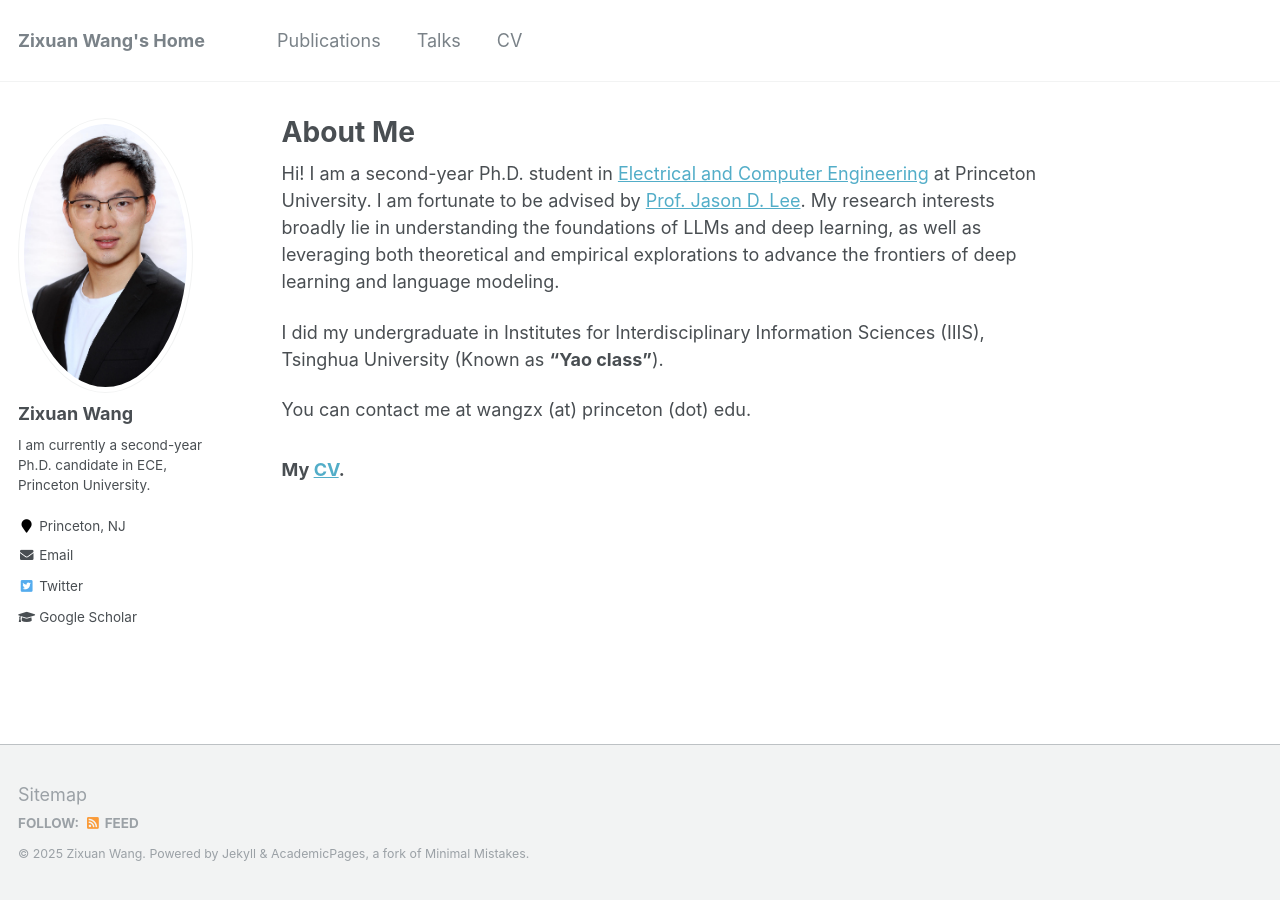
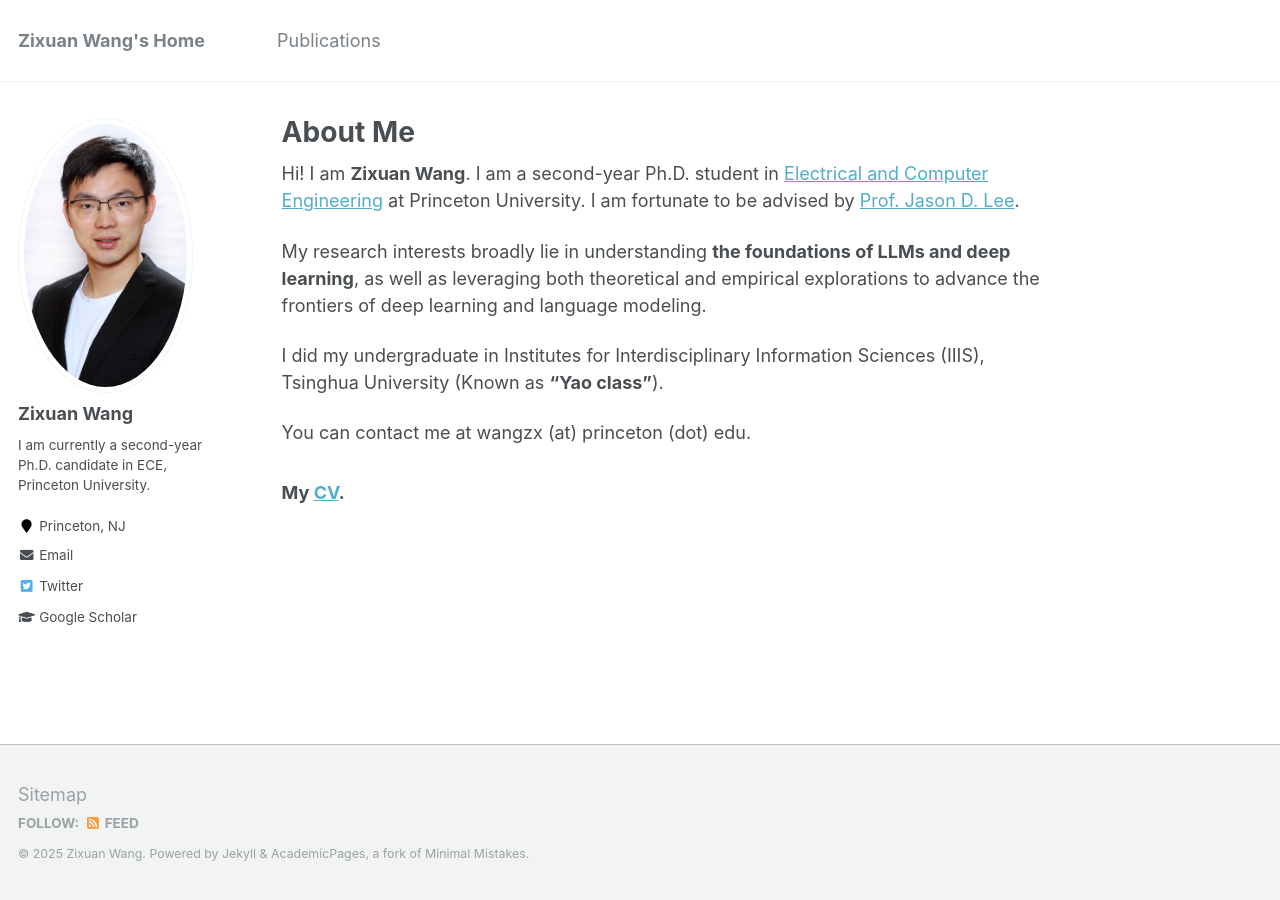
Before and after one commit to zixuan-wang-dlt/zixuan-wang-dlt.github.io, a Jekyll site: the page built from _pages/about.md, in a window 1280 px wide. Built offline with Jekyll 4.4.1, drawn with Linux system fonts in a browser that asks for light colours; comment, search, counter and statistics services are not loaded.

Commit message:
profile update

```diff
--- a/_pages/about.md
+++ b/_pages/about.md
@@ -8,8 +8,9 @@ redirect_from:
   - /about.html
 ---
 
-Hi! I am a second-year Ph.D. student in <a href="https://ece.princeton.edu/">Electrical and Computer Engineering</a> at Princeton University. I am fortunate to be advised by <a href="https://jasondlee88.github.io/">Prof. Jason D. Lee</a>.
-My research interests broadly lie in understanding the foundations of LLMs and deep learning, as well as leveraging
+Hi! I am **Zixuan Wang**. I am a second-year Ph.D. student in <a href="https://ece.princeton.edu/">Electrical and Computer Engineering</a> at Princeton University. I am fortunate to be advised by <a href="https://jasondlee88.github.io/">Prof. Jason D. Lee</a>.
+
+My research interests broadly lie in understanding **the foundations of LLMs and deep learning**, as well as leveraging
 both theoretical and empirical explorations to advance the frontiers of deep learning and language modeling.
 
 I did my undergraduate in Institutes for Interdisciplinary Information Sciences (IIIS), Tsinghua University (Known as **"Yao class"**).
```
Also changed, not shown: _data/navigation.yml (+4 -4 lines).
